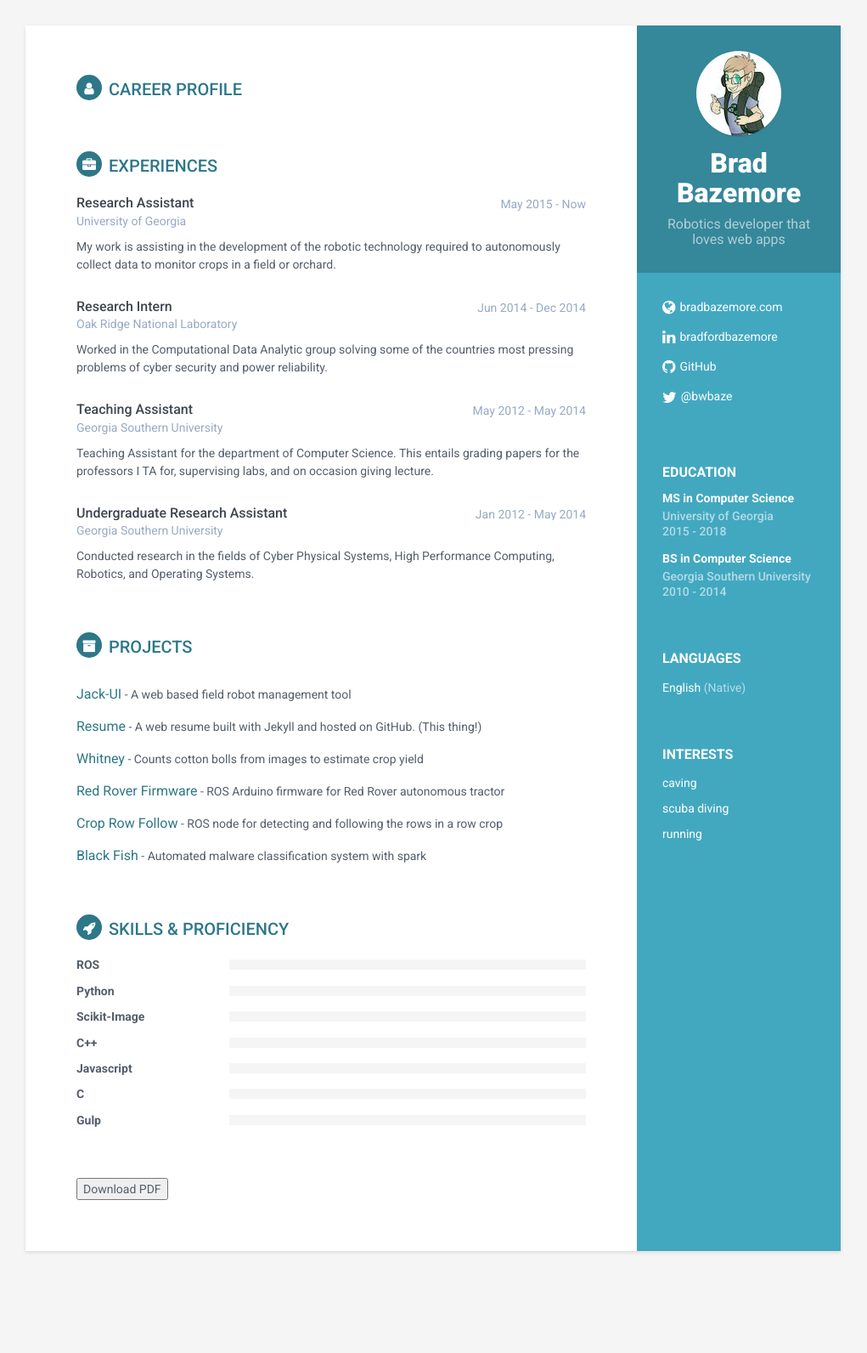
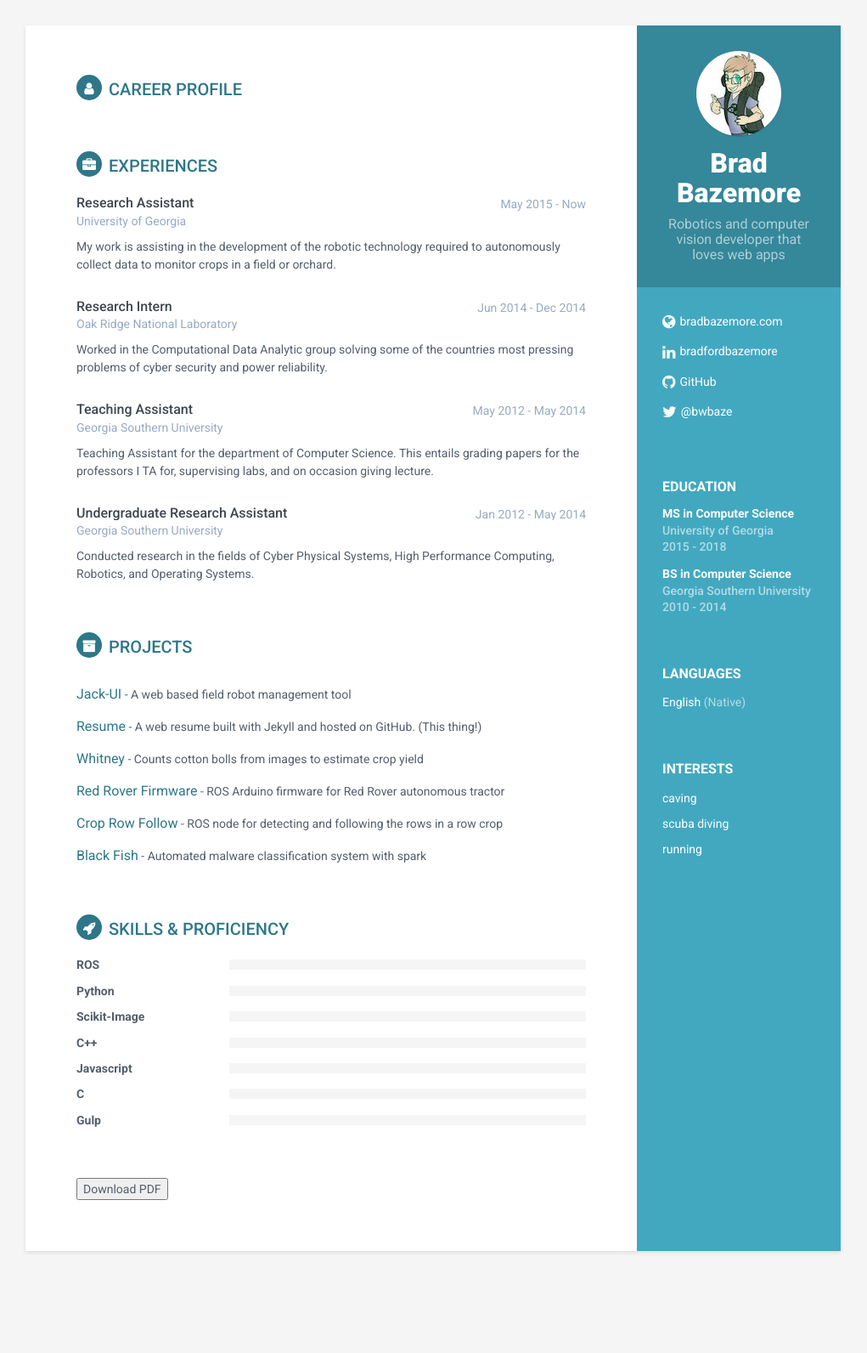
Before and after one commit to sonyccd/resume, a Jekyll site: the page built from index.html, in a window 1280 px wide. Shown: the whole page at 85% size, without its empty margins (130-1151 px from the left). Built offline with Jekyll 4.4.1, drawn with Linux system fonts in a browser that asks for light colours; nearby versions of some CDN libraries.

Commit message:
Update _config.yml

```diff
--- a/_config.yml
+++ b/_config.yml
@@ -6,7 +6,7 @@
 
 #Profile information
 name: Brad Bazemore
-tagline: Robotics developer that loves web apps
+tagline: Robotics and computer vision developer that loves web apps
 pic: profile.jpg  #place a 100x100 picture inside /assets/images/ folder and provide the name of the file below
 
 #sidebar links
```
